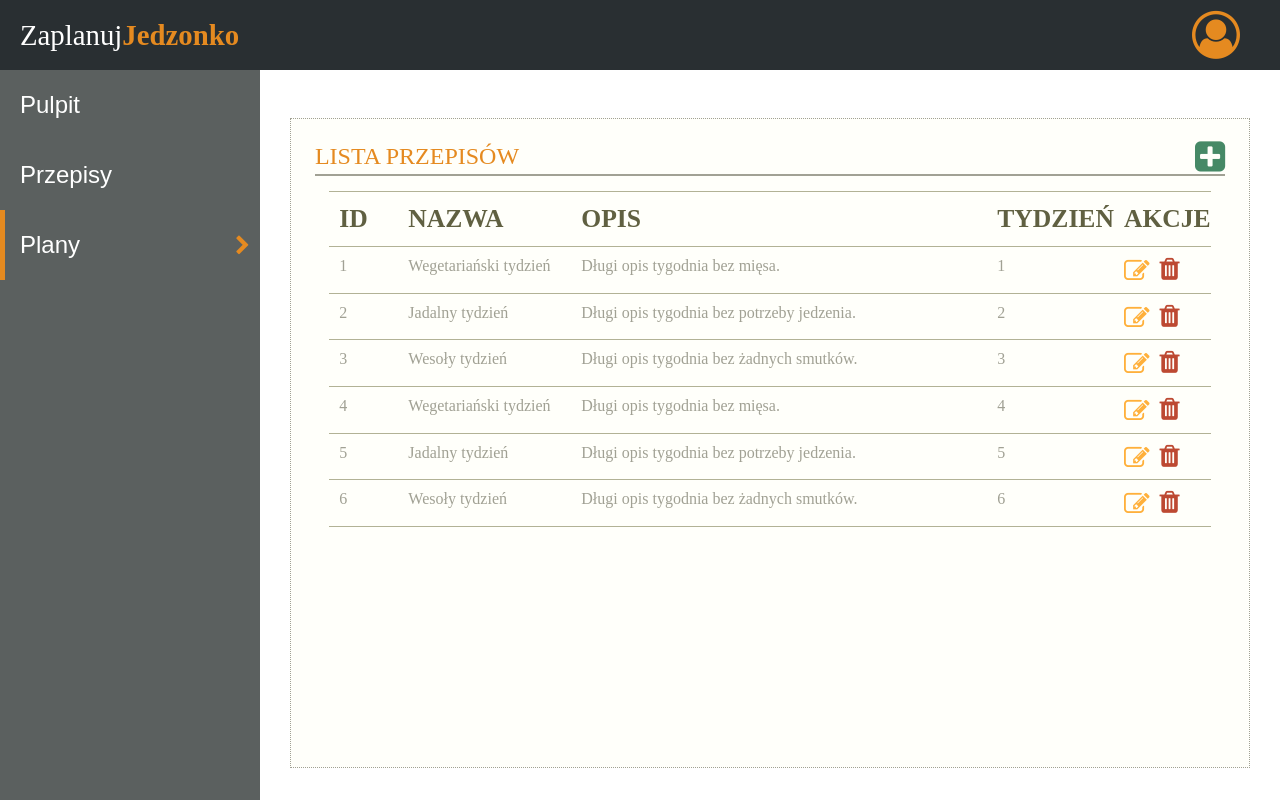
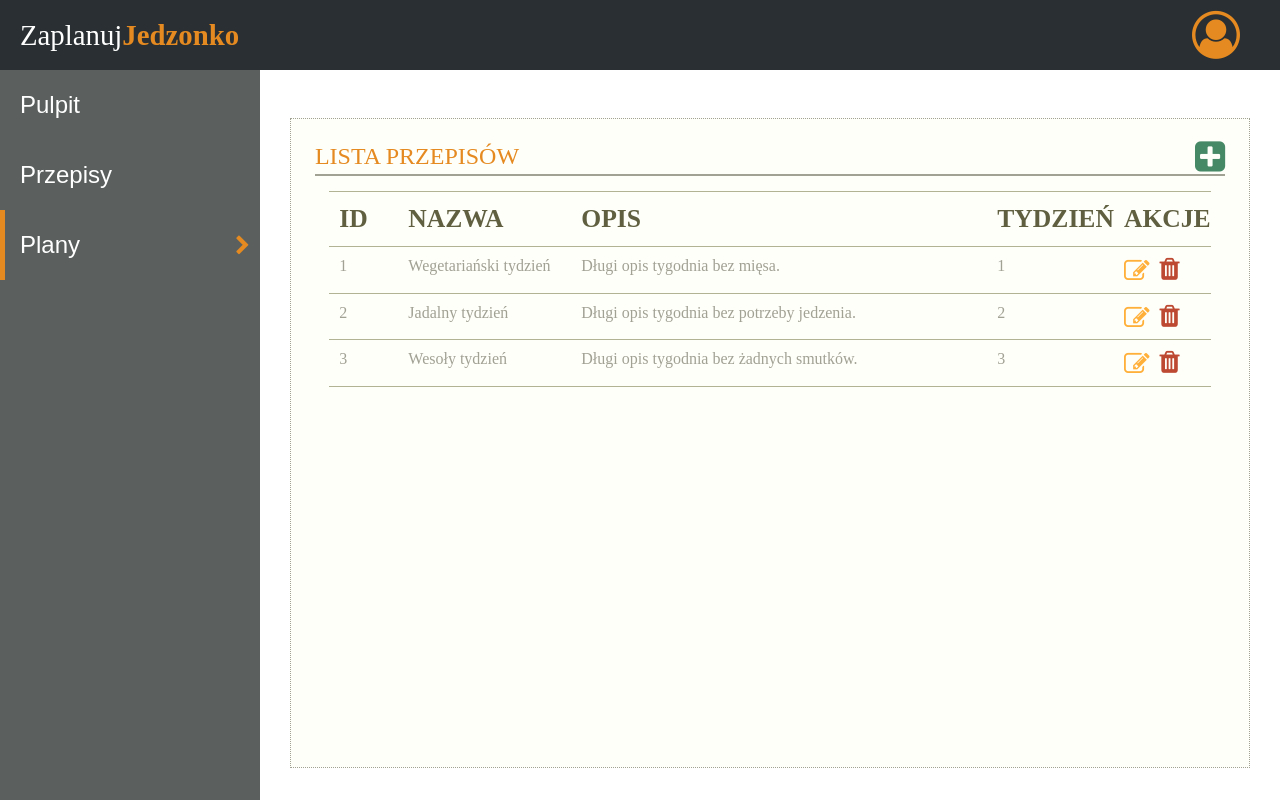
Before and after one commit to Pietrzi/meal-app, a React (Create React App) app: page /app/plany in a window 1280 px wide. Built offline with nearby package versions, Linux system fonts and the light colour scheme; a web font is replaced by a local one.

Commit message:
started to work on adding plans

```diff
--- a/src/Components/Application/AddPlan.js
+++ b/src/Components/Application/AddPlan.js
@@ -1,13 +1,12 @@
 import React from "react";
 
-class AddPlan extends React.Component {
-  render() {
-    const { closeBackdrop } = this.props
+const AddPlan = ({ closeBackdrop, passThing, values }) => {
+
     return (
     <div className="backdrop" onClick={closeBackdrop}>
       <div className='addPlan__container modal '>
           <form className='addPlan__form'>
-            <i className='fa fa-times close-btn' aria-hidden='true'></i>
+            {/* <i className='fa fa-times close-btn' aria-hidden='true'></i> */}
             <div className='addPlan_header__box'>
               <h2>NOWY PLAN</h2>
               <button type='submit'>Zapisz i zamknij</button>
@@ -18,9 +17,9 @@ class AddPlan extends React.Component {
                 <h3>Nazwa planu</h3>
                 <input
                     type='text'
-                    name='name'
-                    // value={name}
-                    // onChange={addName}
+                    name='tempPlanName'
+                    value={values.tempPlanName}
+                    onChange={passThing}
                     placeholder='Nazwa planu'
                     // className={name.length <= 0 ? "error" : null}
                   />
@@ -28,21 +27,22 @@ class AddPlan extends React.Component {
                   <div className='addPlan_input__el'>
                     <h3>Opis planu</h3>
                     <textarea
-                      name='description'
+                      name='tempPlanDescription'
                       rows='10'
                       cols='20'
-                      // value={description}
-                      // onChange={addDescription}
+                      value={values.tempPlanDescription}
+                      onChange={passThing}
                       placeholder='Opis planu'></textarea>
                   </div>
                   <div className='addPlan_input__week'>
                     <h3>Numer tygodnia</h3>
                     <input
                       type='number'
+                      name='tempWeekNumber'
                       min='1'
                       max='52'
-                      // value={weekNumber}
-                      // onChange={addWeekNumber}
+                      value={values.tempWeekNumber}
+                      onChange={passThing}
                       className="week_number"
                     />
                   </div>
@@ -348,9 +348,6 @@ class AddPlan extends React.Component {
         </div>
       </div>
     );
-  }
-
-
 };
 
 export default AddPlan;
--- a/src/Components/Application/FrontViev.js
+++ b/src/Components/Application/FrontViev.js
@@ -28,13 +28,59 @@ class FrontViev extends React.Component {
                 {id: 6, name: "Zupa Truskawkowa", description: "Pyszna zupa truskawkowa z całych truskawek.", steps: ["Wlej wodę do garnka", "Wrzuć truskawki i zagotuj"], ingredients: ["Truskawki", "Woda"]},
             ],
             tempRecipName: "",
-            tempDescription: "",
+            tempRecipDescription: "",
             step: "",
             tempStep: "",
             tempSteps: [],
             ingredient: "",
             tempIngredient: "",
-            tempIngredients: []
+            tempIngredients: [],
+            plansId: 3,
+            plans: [
+                {
+                    id: 1,
+                    name: "Wegetariański tydzień",
+                    description: "Długi opis tygodnia bez mięsa.",
+                    weekNumber: 1,
+                    monday: [1,2,3,4,5],
+                    tuesday: [1,2,3,4,5],
+                    wednesday: [1,2,3,4,5],
+                    thrusday: [1,2,3,4,5],
+                    friday: [1,2,3,4,5],
+                    satruday: [1,2,3,4,5],
+                    sunday: [1,2,3,4,5]
+                  },
+                  {
+                    id: 2,
+                    name: "Jadalny tydzień",
+                    description: "Długi opis tygodnia bez potrzeby jedzenia.",
+                    weekNumber: 2,
+                    monday: [1,2,3,4,5],
+                    tuesday: [1,2,3,4,5],
+                    wednesday: [1,2,3,4,5],
+                    thrusday: [1,2,3,4,5],
+                    friday: [1,2,3,4,5],
+                    satruday: [1,2,3,4,5],
+                    sunday: [1,2,3,4,5]
+                  },
+                  {
+                    id: 3,
+                    name: "Wesoły tydzień",
+                    description: "Długi opis tygodnia bez żadnych smutków.",
+                    weekNumber: 3,
+                    monday: [1,2,3,4,5],
+                    tuesday: [1,2,3,4,5],
+                    wednesday: [1,2,3,4,5],
+                    thrusday: [1,2,3,4,5],
+                    friday: [1,2,3,4,5],
+                    satruday: [1,2,3,4,5],
+                    sunday: [1,2,3,4,5]
+                  }
+                ],
+                tempPlanName: "",
+                tempPlanDescription: "",
+                tempWeekNumber: ""
+
         }
     }
 
@@ -131,7 +177,7 @@ class FrontViev extends React.Component {
         const recipe = {
             id: this.state.recipeId,
             name: this.state.tempRecipName,
-            description: this.state.tempDescription,
+            description: this.state.tempRecipDescription,
             steps: this.state.tempStpes,
             ingredients: this.state.tempIngredients
         }
@@ -149,10 +195,10 @@ class FrontViev extends React.Component {
     }
 
     render() {
-        const { name, tempName, isBackdrop, isAddPlan, isAddRecipe, recipes, tempSteps, tempIngredients } = this.state;
-        const values = { name, tempName, isBackdrop, isAddPlan, isAddRecipe, recipes, tempSteps, tempIngredients };
+        const { name, tempName, isBackdrop, isAddPlan, isAddRecipe, recipes, tempSteps, tempIngredients, plans } = this.state;
+        const values = { name, tempName, isBackdrop, isAddPlan, isAddRecipe, recipes, tempSteps, tempIngredients, plans };
 
-        const Addplan = isAddPlan ? <AddPlan closeBackdrop={this.closeBackdrop}/> : null;
+        const Addplan = isAddPlan ? <AddPlan closeBackdrop={this.closeBackdrop} passThing={this.passTempThing} values={values}/> : null;
         const Addrecipe = isAddRecipe ? <AddRecipe closeBackdrop={this.closeBackdrop} passThing={this.passTempThing} addStep={this.addTempStep} addIngredient={this.addTempIngredient} addRecipe={this.addRecipe} values={values}/> : null;
 
         return (
@@ -199,7 +245,7 @@ class FrontViev extends React.Component {
                                 <Route exact path='/app' render={(props) => <Welcome {...props} passName={this.passName} addName={this.addName} values={values} />}></Route>
                                 <Route path='/app/pulpit' render={(props) => <Pulpit {...props} addPlan={this.showAddPlan} addRecipe={this.showAddRecipe} values={values} />}></Route>
                                 <Route path='/app/przepisy' render={(props) => <Przepisy {...props} recipes={recipes} />}></Route>
-                                <Route path='/app/plany' component={Plany} />
+                                <Route path='/app/plany' render={(props) => <Plany {...props} plans={plans} />}></Route>
                             </Switch>
                         </div>
                     </AppWrapper>
--- a/src/Components/Application/Plany.js
+++ b/src/Components/Application/Plany.js
@@ -1,94 +1,7 @@
 import React from 'react';
 import Plan from './Plan';
 
-class Plany extends React.Component {
-    constructor(props) {
-        super(props);
-        this.state = {
-            plans: [
-                {
-                    id: 1,
-                    name: "Wegetariański tydzień",
-                    description: "Długi opis tygodnia bez mięsa.",
-                    weekNumber: 1,
-                    monday: [1,2,3,4,5],
-                    tuesday: [1,2,3,4,5],
-                    wednesday: [1,2,3,4,5],
-                    thrusday: [1,2,3,4,5],
-                    friday: [1,2,3,4,5],
-                    satruday: [1,2,3,4,5],
-                    sunday: [1,2,3,4,5]
-                  },
-                  {
-                    id: 2,
-                    name: "Jadalny tydzień",
-                    description: "Długi opis tygodnia bez potrzeby jedzenia.",
-                    weekNumber: 2,
-                    monday: [1,2,3,4,5],
-                    tuesday: [1,2,3,4,5],
-                    wednesday: [1,2,3,4,5],
-                    thrusday: [1,2,3,4,5],
-                    friday: [1,2,3,4,5],
-                    satruday: [1,2,3,4,5],
-                    sunday: [1,2,3,4,5]
-                  },
-                  {
-                    id: 3,
-                    name: "Wesoły tydzień",
-                    description: "Długi opis tygodnia bez żadnych smutków.",
-                    weekNumber: 3,
-                    monday: [1,2,3,4,5],
-                    tuesday: [1,2,3,4,5],
-                    wednesday: [1,2,3,4,5],
-                    thrusday: [1,2,3,4,5],
-                    friday: [1,2,3,4,5],
-                    satruday: [1,2,3,4,5],
-                    sunday: [1,2,3,4,5]
-                  },
-                  {
-                    id: 4,
-                    name: "Wegetariański tydzień",
-                    description: "Długi opis tygodnia bez mięsa.",
-                    weekNumber: 4,
-                    monday: [1,2,3,4,5],
-                    tuesday: [1,2,3,4,5],
-                    wednesday: [1,2,3,4,5],
-                    thrusday: [1,2,3,4,5],
-                    friday: [1,2,3,4,5],
-                    satruday: [1,2,3,4,5],
-                    sunday: [1,2,3,4,5]
-                  },
-                  {
-                    id: 5,
-                    name: "Jadalny tydzień",
-                    description: "Długi opis tygodnia bez potrzeby jedzenia.",
-                    weekNumber: 5,
-                    monday: [1,2,3,4,5],
-                    tuesday: [1,2,3,4,5],
-                    wednesday: [1,2,3,4,5],
-                    thrusday: [1,2,3,4,5],
-                    friday: [1,2,3,4,5],
-                    satruday: [1,2,3,4,5],
-                    sunday: [1,2,3,4,5]
-                  },
-                  {
-                    id: 6,
-                    name: "Wesoły tydzień",
-                    description: "Długi opis tygodnia bez żadnych smutków.",
-                    weekNumber: 6,
-                    monday: [1,2,3,4,5],
-                    tuesday: [1,2,3,4,5],
-                    wednesday: [1,2,3,4,5],
-                    thrusday: [1,2,3,4,5],
-                    friday: [1,2,3,4,5],
-                    satruday: [1,2,3,4,5],
-                    sunday: [1,2,3,4,5]
-                  }
-            ]
-        }
-    }
-
-    render() {
+const Plany = ({ plans }) => {
 
         return (
             <div className='recipes__wrapper'>
@@ -108,12 +21,11 @@ class Plany extends React.Component {
                     </tr>
                   </thead>
                   <tbody>
-                    {this.state.plans.map((el) => (
+                    {plans.map((el) => (
                       <Plan
                         key={el.id}
                         schedule={el}
                         id={el.id}
-                        // getScheduleDetails={getScheduleDetails}
                       />
                     ))}
                   </tbody>
@@ -121,8 +33,6 @@ class Plany extends React.Component {
               </div>
             </div>
             )
-    }
-
 }
 
 export default Plany;
```
